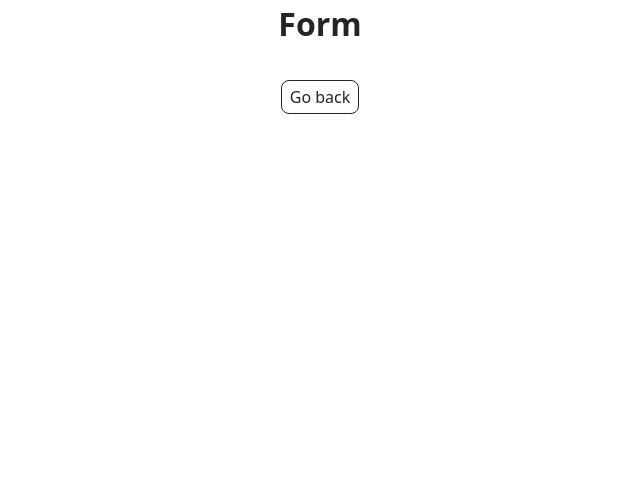
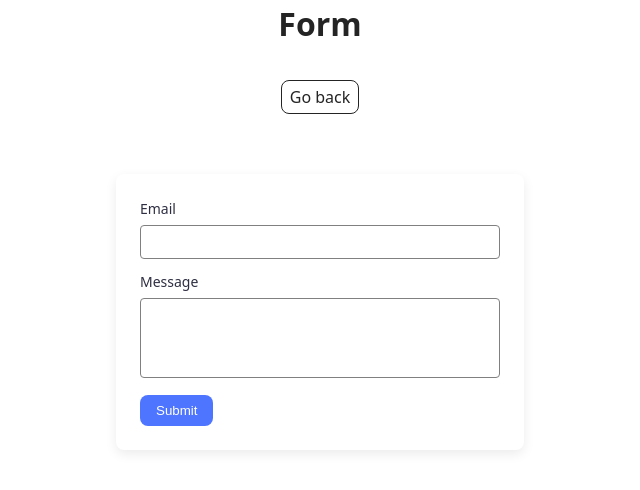
Before and after one commit to Zhenya-77/it-HW-09, a website built with Vite: page src/2-form.html in a window 1280 px wide. Shown: the whole page, without its empty margins (320-960 px from the left). Built offline with nearby package versions, Linux system fonts and the light colour scheme.

Commit message:
formdone

```diff
--- a/src/2-form.html
+++ b/src/2-form.html
@@ -14,6 +14,17 @@
         <h1 class="main-title">Form</h1>
         <a class="back-link" href="./index.html">Go back</a>
       </div>
+      <form class="feedback-form" autocomplete="off">
+        <label>
+          Email
+          <input type="email" name="email" autofocus />
+        </label>
+        <label>
+          Message
+          <textarea name="message" rows="8"></textarea>
+        </label>
+        <button type="submit">Submit</button>
+      </form>
     </main>
   </body>
 </html>
--- a/src/css/styles.css
+++ b/src/css/styles.css
@@ -41,3 +41,60 @@
   height: 200px;
   object-fit: cover;
 }
+
+
+/* Контейнер */
+.feedback-form {
+  width: 360px;
+  margin: 60px auto;
+  padding: 24px;
+  background-color: #ffffff;
+  border-radius: 8px;
+  box-shadow: 0px 4px 12px rgba(0, 0, 0, 0.08);
+  text-align: left;
+    /* щоб усе було зліва */
+}
+
+/* Лейбли */
+.feedback-form label {
+  display: block;
+  margin-bottom: 12px;
+  color: #2e2f42;
+  font-size: 14px;
+}
+
+/* Поля */
+.feedback-form input,
+.feedback-form textarea {
+  width: 100%;
+  box-sizing: border-box;
+  margin-top: 6px;
+  padding: 8px;
+  border: 1px solid #808080;
+  border-radius: 4px;
+  font-size: 14px;
+  outline: none;
+}
+
+/* Висота textarea */
+.feedback-form textarea {
+  height: 80px;
+  resize: none;
+}
+
+
+.feedback-form button {
+  display: inline-block;
+  margin: 0;
+  padding: 8px 16px;
+  background-color: #4e75ff;
+  color: #ffffff;
+  border: none;
+  border-radius: 8px;
+  cursor: pointer;
+
+}
+
+.feedback-form button:hover {
+  background-color: #6c8cff;
+}
--- a/src/js/2-form.js
+++ b/src/js/2-form.js
@@ -0,0 +1,55 @@
+const form = document.querySelector('.feedback-form');
+const LOCAL_STORAGE_KEY = 'feedback-form-state';
+
+const formData = {
+  email: '',
+  message: '',
+};
+
+const savedData = localStorage.getItem(LOCAL_STORAGE_KEY);
+
+if (savedData) {
+  const parsedData = JSON.parse(savedData);
+
+  formData.email = parsedData.email || '';
+  formData.message = parsedData.message || '';
+
+  form.elements.email.value = formData.email;
+  form.elements.message.value = formData.message;
+}
+
+form.addEventListener('input', handleInput);
+
+function handleInput(event) {
+  const { name, value } = event.target;
+  if (name === 'email') {
+    formData.email = value;
+  } else if (name === 'message') {
+    formData.message = value;
+  }
+
+  localStorage.setItem(LOCAL_STORAGE_KEY, JSON.stringify(formData));
+}
+
+form.addEventListener('submit', hendleSubmit);
+
+function hendleSubmit(event) {
+  event.preventDefault();
+
+  const email = form.elements.email.value.trim();
+  const message = form.elements.message.value.trim();
+
+  if (!email || !message) {
+    console.log('Fill please all fields');
+    return;
+  }
+
+  console.log(formData);
+
+  localStorage.removeItem(LOCAL_STORAGE_KEY);
+
+  formData.email = '';
+  formData.message = '';
+
+  form.reset();
+}
```
